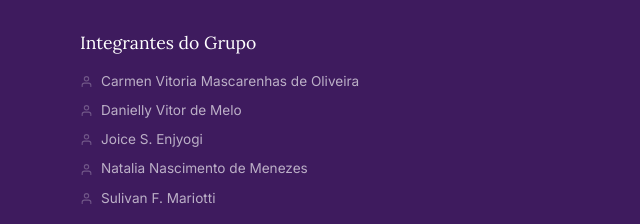
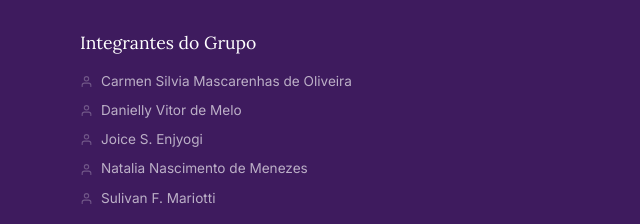
Before and after one commit to SulivanMariotti/gestalt-terapia, a plain HTML site: page index.html in a window 1280 px wide. Shown: the part 5650-5874 px from the top of the page, 0-640 px from the left. Drawn offline with Linux system fonts and the light colour scheme.

Commit message:
Add files via upload

```diff
--- a/index.html
+++ b/index.html
@@ -1070,7 +1070,7 @@
               <path d="M20 21v-2a4 4 0 0 0-4-4H8a4 4 0 0 0-4 4v2" />
               <circle cx="12" cy="7" r="4" />
             </svg>
-            Carmen Vitoria Mascarenhas de Oliveira<!-- substitua pelo nome real -->
+            Carmen Silvia Mascarenhas de Oliveira<!-- substitua pelo nome real -->
           </div>
           <div class="footer-author-item" role="listitem">
             <svg width="13" height="13" viewBox="0 0 24 24" fill="none" stroke="currentColor" stroke-width="2"
```
Also changed, not shown: 1 other file.
